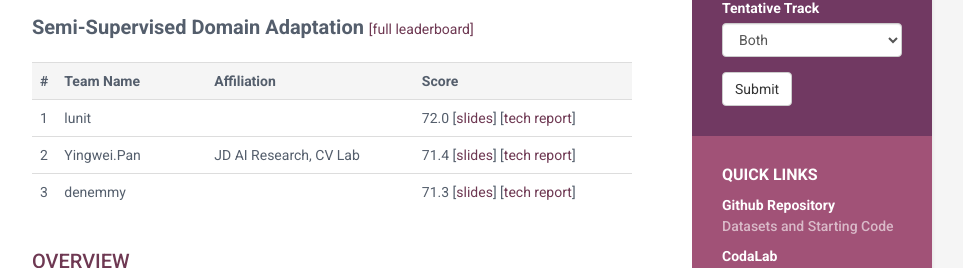
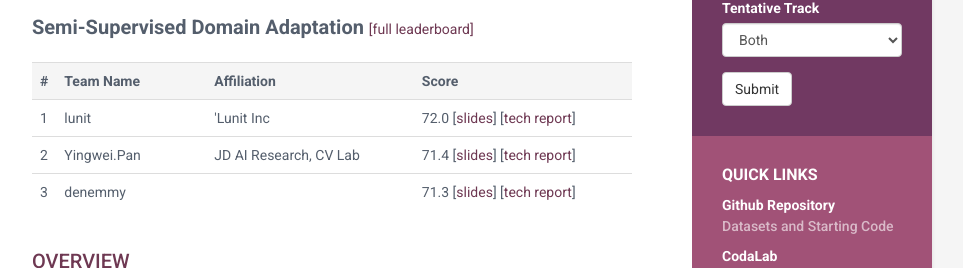
Before and after one commit to VisionLearningGroup/visda-2019, a Jekyll site: the page built from index.html, in a window 1280 px wide and 900 px high, scrolled down 766 px, cut to the strip 150-418 px from the top of the window. Shown: the whole strip, without its empty margins (188-1151 px from the left). Built offline with Jekyll 4.4.1, drawn with Linux system fonts in a browser that asks for light colours.

Commit message:
Update index.html

```diff
--- a/index.html
+++ b/index.html
@@ -89,7 +89,7 @@ layout: default
   <tr>
     <td> 1 </td>
     <td>lunit</td>
-    <td></td>
+    <td>'Lunit Inc</td>
     <td>72.0 [<a href="">slides</a>] [<a href="">tech report</a>]</td>
   </tr>
   <tr>
```
